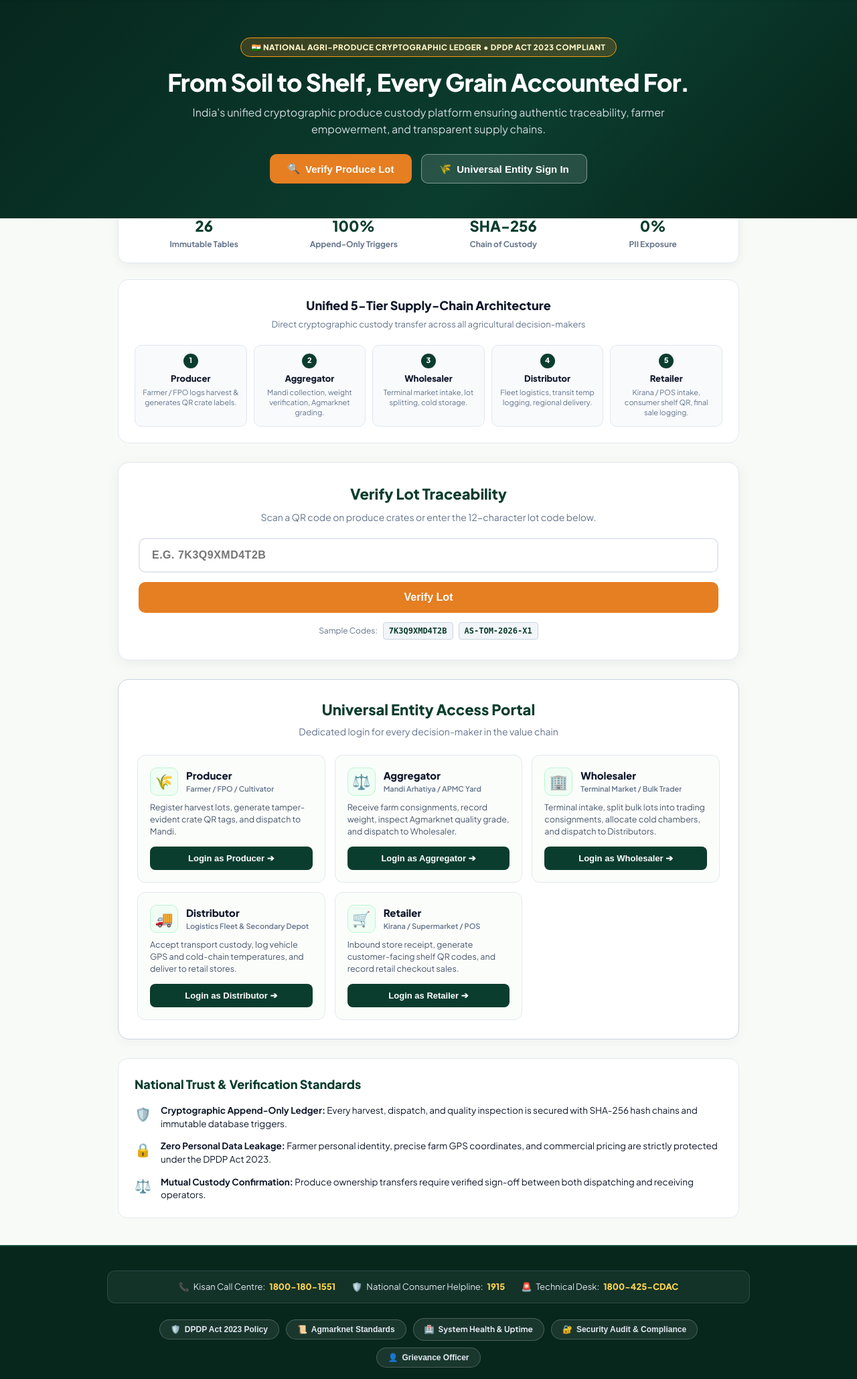
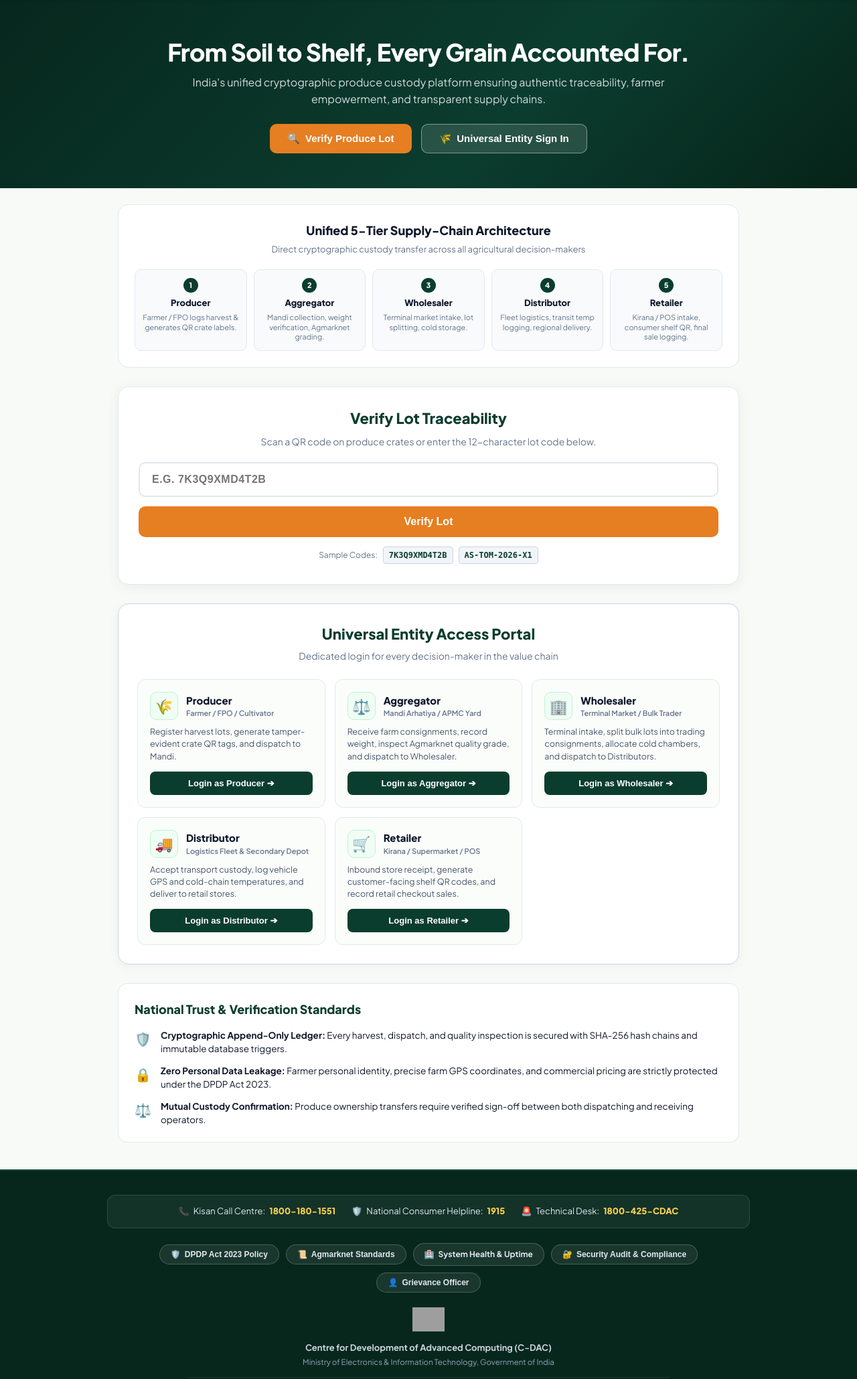
Before and after one commit to DevnetraConsultancy/annasutra, a Django app: page / in a window 1280 px wide. Shown: the part 108-2167 px from the top of the page at 67% size. Run offline with Django 5.2, Linux system fonts and the light colour scheme; grey boxes are pictures that could not be loaded.

Commit message:
feat(ui): remove exaggeration badges and stat cards, retain National Trust standards block on home page

```diff
--- a/backend/apps/publicview/templates/publicview/landing.html
+++ b/backend/apps/publicview/templates/publicview/landing.html
@@ -245,20 +245,6 @@
       padding: 56px 20px 52px;
       position: relative;
     }
-    .hero .badge-ribbon {
-      display: inline-flex;
-      align-items: center;
-      gap: 6px;
-      background: rgba(230, 126, 34, 0.22);
-      border: 1px solid #f59e0b;
-      border-radius: 20px;
-      padding: 5px 16px;
-      font-size: 11.5px;
-      color: #fef3c7;
-      font-weight: 800;
-      letter-spacing: 0.5px;
-      margin-bottom: 16px;
-    }
     .hero h2 {
       margin: 0 0 12px;
       font-size: 36px;
@@ -313,33 +299,8 @@
     /* CONTAINER */
     .container {
       max-width: 960px;
-      margin: -24px auto 40px;
+      margin: 24px auto 40px;
       padding: 0 16px;
-    }
-
-    /* STATS CARD (HOME PAGE ONLY) */
-    .stats-card {
-      background: #ffffff;
-      border-radius: 14px;
-      border: 1px solid var(--border);
-      padding: 18px 24px;
-      margin-bottom: 24px;
-      display: grid;
-      grid-template-columns: repeat(4, 1fr);
-      gap: 16px;
-      text-align: center;
-      box-shadow: 0 4px 14px rgba(0, 0, 0, 0.05);
-    }
-    .stat-item .num {
-      font-size: 22px;
-      font-weight: 900;
-      color: var(--primary);
-    }
-    .stat-item .lbl {
-      font-size: 12px;
-      color: var(--text-muted);
-      font-weight: 700;
-      margin-top: 2px;
     }
 
     /* SEARCH CARD */
@@ -887,7 +848,6 @@
 
     @media (max-width: 768px) {
       .flow-steps-grid { grid-template-columns: 1fr; }
-      .stats-card { grid-template-columns: repeat(2, 1fr); }
       .hero h2 { font-size: 26px; }
     }
   </style>
@@ -947,9 +907,6 @@
 
   <!-- 3. HERO SECTION (HOME PAGE ONLY) -->
   <section class="hero">
-    <div class="badge-ribbon" id="heroBadge">
-      🇮🇳 NATIONAL AGRI-PRODUCE CRYPTOGRAPHIC LEDGER • DPDP ACT 2023 COMPLIANT
-    </div>
     <h2 id="heroHeadline">From Soil to Shelf, Every Grain Accounted For.</h2>
     <p class="tagline" id="heroTagline">
       India's unified cryptographic produce custody platform ensuring authentic traceability, farmer empowerment, and transparent supply chains.
@@ -965,25 +922,6 @@
   </section>
 
   <main class="container">
-    <!-- 4. STATS CARD (HOME PAGE ONLY) -->
-    <div class="stats-card">
-      <div class="stat-item">
-        <div class="num">26</div>
-        <div class="lbl" id="stat1">Immutable Tables</div>
-      </div>
-      <div class="stat-item">
-        <div class="num">100%</div>
-        <div class="lbl" id="stat2">Append-Only Triggers</div>
-      </div>
-      <div class="stat-item">
-        <div class="num">SHA-256</div>
-        <div class="lbl" id="stat3">Chain of Custody</div>
-      </div>
-      <div class="stat-item">
-        <div class="num">0%</div>
-        <div class="lbl" id="stat4">PII Exposure</div>
-      </div>
-    </div>
 
     <!-- 5. 5-TIER SUPPLY CHAIN ARCHITECTURE SHOWCASE (HOME PAGE ONLY) -->
     <div class="flow-showcase">
@@ -1277,18 +1215,12 @@
   <script>
     const i18n = {
       en: {
-        topDev: "🏛️ Developed by C-DAC | MeitY, Govt. of India",
         navSearchText: "Verify Lot",
         navLoginText: "Entity Access",
-        heroBadge: "🇮🇳 NATIONAL AGRI-PRODUCE CRYPTOGRAPHIC LEDGER • DPDP ACT 2023 COMPLIANT",
         heroHeadline: "From Soil to Shelf, Every Grain Accounted For.",
         heroTagline: "India's unified cryptographic produce custody platform ensuring authentic traceability, farmer empowerment, and transparent supply chains.",
         btnHeroVerify: "Verify Produce Lot",
         btnHeroOperator: "Universal Entity Sign In",
-        stat1: "Immutable Tables",
-        stat2: "Append-Only Triggers",
-        stat3: "Chain of Custody",
-        stat4: "PII Exposure",
         flowTitle: "Unified 5-Tier Supply-Chain Architecture",
         flowSubtitle: "Direct cryptographic custody transfer across all agricultural decision-makers",
         flowStep1Title: "Producer",
@@ -1338,18 +1270,12 @@
         btnLogout: "Log Out / Switch Entity"
       },
       hi: {
-        topDev: "🏛️ सी-डैक (C-DAC) द्वारा विकसित | इलेक्ट्रॉनिकी एवं सूचना प्रौद्योगिकी मंत्रालय, भारत सरकार",
         navSearchText: "लॉट जांचें",
         navLoginText: "संस्थागत प्रवेश",
-        heroBadge: "🇮🇳 राष्ट्रीय कृषि-उत्पाद क्रिप्टोग्राफ़िक लेज़र • डीपीडीपी अधिनियम 2023 अनुपालित",
         heroHeadline: "खेत से थाली तक, हर दाने का हिसाब।",
         heroTagline: "भारत का एकीकृत कृषि उत्पाद कस्टडी प्लेटफॉर्म जो किसानों के सशक्तिकरण और पारदर्शी आपूर्ति-श्रृंखला की गारंटी देता है।",
         btnHeroVerify: "उत्पाद लॉट सत्यापित करें",
         btnHeroOperator: "संस्थागत लॉगिन",
-        stat1: "अपरिवर्तनीय टेबल",
-        stat2: "केवल-जोड़ ट्रिगर्स",
-        stat3: "कस्टडी श्रृंखला",
-        stat4: "डेटा रिसाव",
         flowTitle: "एकीकृत 5-स्तरीय आपूर्ति श्रृंखला संरचना",
         flowSubtitle: "सभी कृषि निर्णयकर्ताओं के बीच सीधा क्रिप्टोग्राफ़िक कस्टडी हस्तांतरण",
         flowStep1Title: "उत्पादक",
@@ -1399,18 +1325,12 @@
         btnLogout: "लॉग आउट / संस्था बदलें"
       },
       bn: {
-        topDev: "🏛️ সি-ড্যাক (C-DAC) দ্বারা নির্মিত | মেটি (MeitY), ভারত সরকার",
         navSearchText: "লট যাচাই",
         navLoginText: "সংস্থা লগইন",
-        heroBadge: "🇮🇳 জাতীয় কৃষি পণ্য ক্রিপ্টোগ্রাফিক লেজার • ডিপিডিপি আইন ২০২৩ সম্মত",
         heroHeadline: "মাটি থেকে থালা, প্রতিটি শস্যের হিসাব।",
         heroTagline: "ভারতের সমন্বিত কৃষি পণ্য ক্রিপ্টোগ্রাফিক হেফাজত প্ল্যাটফর্ম যা স্বচ্ছ ও প্রামাণিক সরবরাহ শৃঙ্খল নিশ্চিত করে।",
         btnHeroVerify: "কৃষি লট যাচাই করুন",
         btnHeroOperator: "সংস্থা লগইন",
-        stat1: "অপরিবর্তনীয় টেবিল",
-        stat2: "কেবল-যুক্ত ট্রিগার",
-        stat3: "হেফাজত শৃঙ্খল",
-        stat4: "ডেটা সুরক্ষা",
         flowTitle: "সমন্বিত ৫-স্তর বিশিষ্ট সরবরাহ শৃঙ্খল",
         flowSubtitle: "কৃষি মূল্য শৃঙ্খলের সিদ্ধান্ত গ্রহণকারীদের মধ্যে প্রত্যক্ষ ডিজিটাল হেফাজত হস্তান্তর",
         flowStep1Title: "উৎপাদক",
@@ -1549,16 +1469,10 @@
       window.dispatchEvent(new CustomEvent('annasutra_lang_change', { detail: { lang } }));
       setTxt('navSearchText', t.navSearchText);
       setTxt('navLoginText', t.navLoginText);
-      setTxt('heroBadge', t.heroBadge);
       setTxt('heroHeadline', t.heroHeadline);
       setTxt('heroTagline', t.heroTagline);
       setTxt('btnHeroVerifyText', t.btnHeroVerify);
       setTxt('btnHeroOperatorText', t.btnHeroOperator);
-
-      setTxt('stat1', t.stat1);
-      setTxt('stat2', t.stat2);
-      setTxt('stat3', t.stat3);
-      setTxt('stat4', t.stat4);
 
       setTxt('flowTitle', t.flowTitle);
       setTxt('flowSubtitle', t.flowSubtitle);
```
Also changed, not shown: 1 other file.
